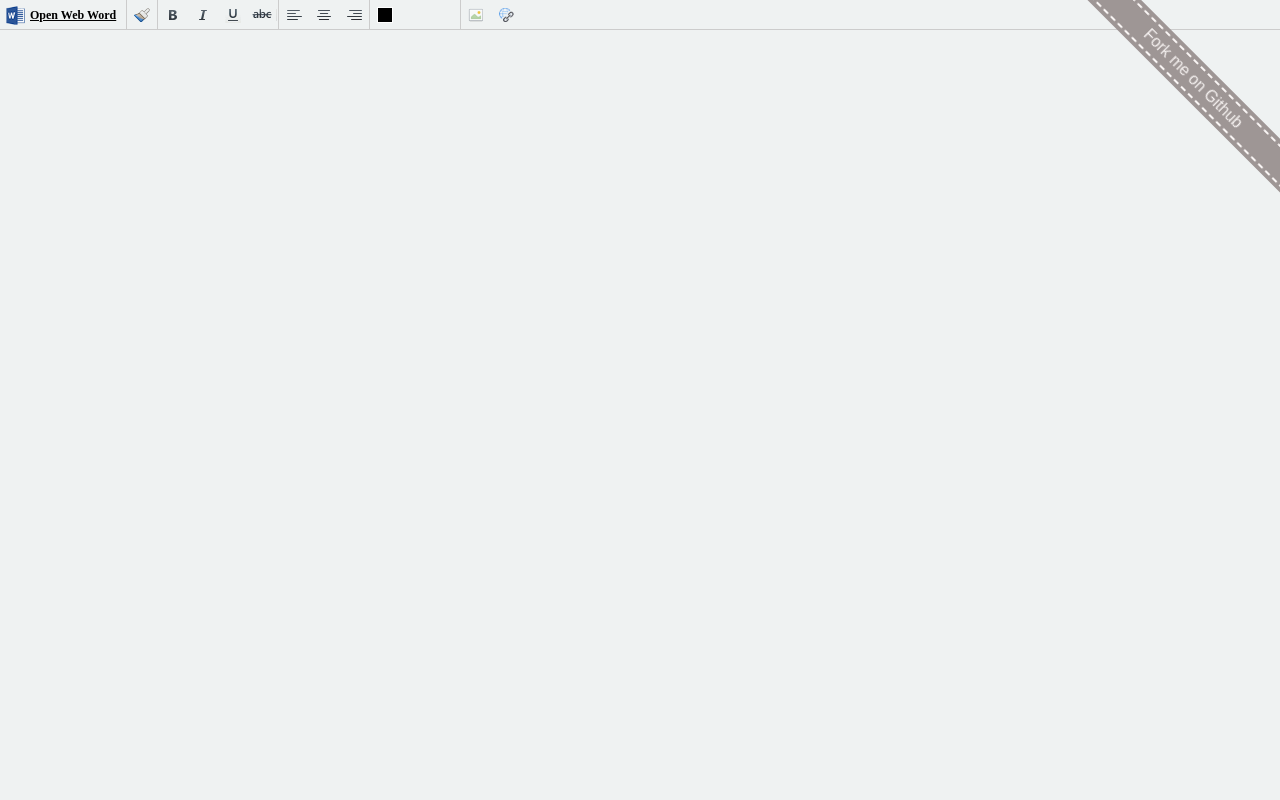
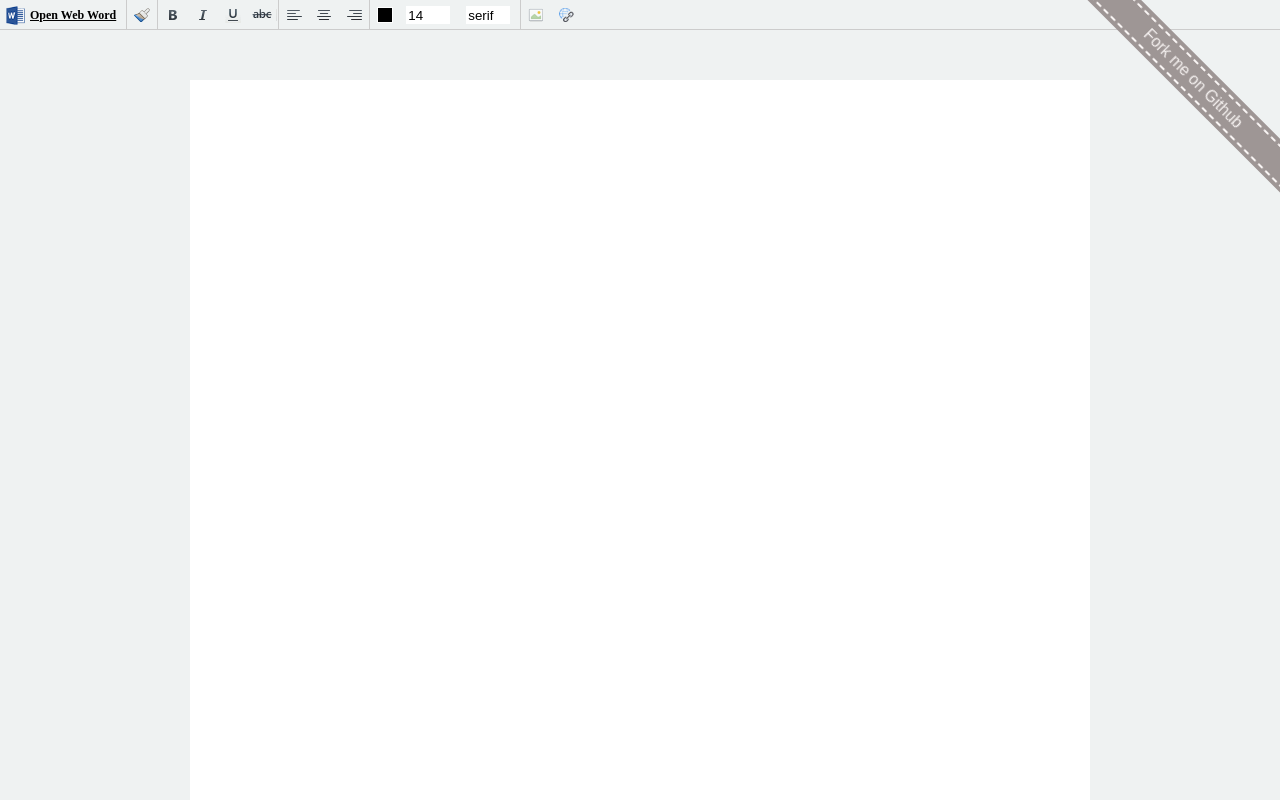
Before and after one commit to hai2007/Open-Web-Word, a website: page index.html in a window 1280 px wide. Drawn offline with Linux system fonts and the light colour scheme.

Commit message:
完成主体UI设计

```diff
--- a/package.json
+++ b/package.json
@@ -44,7 +44,6 @@
     "@etcpack/scss-loader": "^0.1.2",
     "@hai2007/nodejs": "^2.2.0",
     "etcpack": "^0.5.4",
-    "terser": "^5.10.0",
     "tslib": "^2.3.1",
     "uglify-js": "^3.11.6"
   }
--- a/src/App/index.scss
+++ b/src/App/index.scss
@@ -95,12 +95,34 @@
                     &.link {
                         background-image: url('./image/link.png');
                     }
+
+                    &.input {
+                        width: 60px;
+                        font-size: 12px;
+
+                        &>input {
+                            height: 18px;
+                            width: 44px;
+                            margin: 6px;
+                            outline: none;
+                            border: none;
+                        }
+                    }
                 }
             }
         }
 
         &.content {
             height: calc(100% - 30px);
+            overflow: auto;
+
+            &>div {
+                width: 900px;
+                height: calc(100% - 100px);
+                min-height: 1200px;
+                margin: 50px auto;
+                background-color: white;
+            }
         }
     }
 }
--- a/src/App/index.ts
+++ b/src/App/index.ts
@@ -13,10 +13,14 @@ import template from './index.html'
 export default class {
 
     fontColor: string // 文字颜色
+    fontSize: number // 文字大小
+    fontFamily: string // 文字字体
 
     $setup() {
         return {
-            fontColor: ref('#000')
+            fontColor: ref('#000'),
+            fontSize: ref(14),
+            fontFamily: ref('serif')
         }
     }
 
@@ -24,7 +28,7 @@ export default class {
     selectColor(e) {
         ColorsPicker.openPicker(this.fontColor, color => {
             this.fontColor = color
-            e.target.style.backgroundColor = color;
+            e.target.style.backgroundColor = color
         }, '选择文字颜色')
     }
 
```
Also changed, not shown: src/App/index.html (+10 -2 lines), dist/open-web-word.js, dist/open-web-word.min.js, 1 other file.
